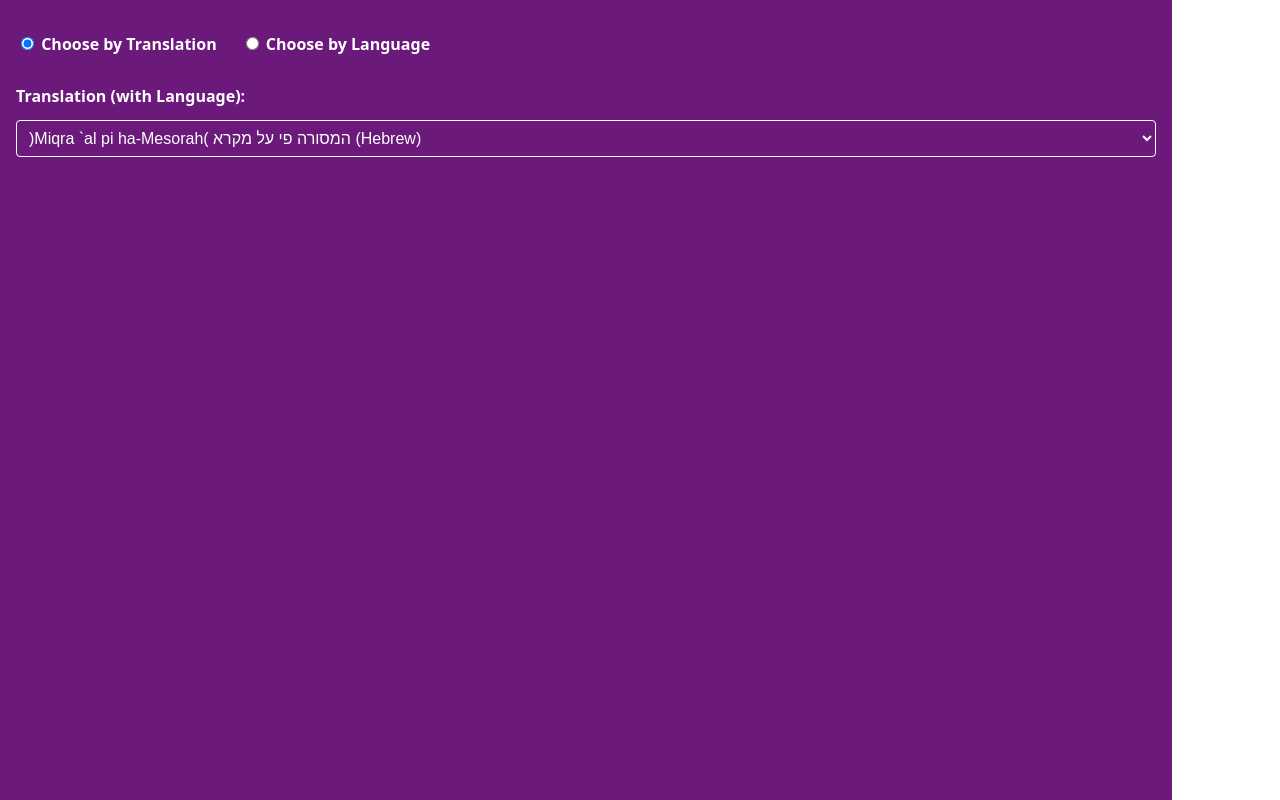
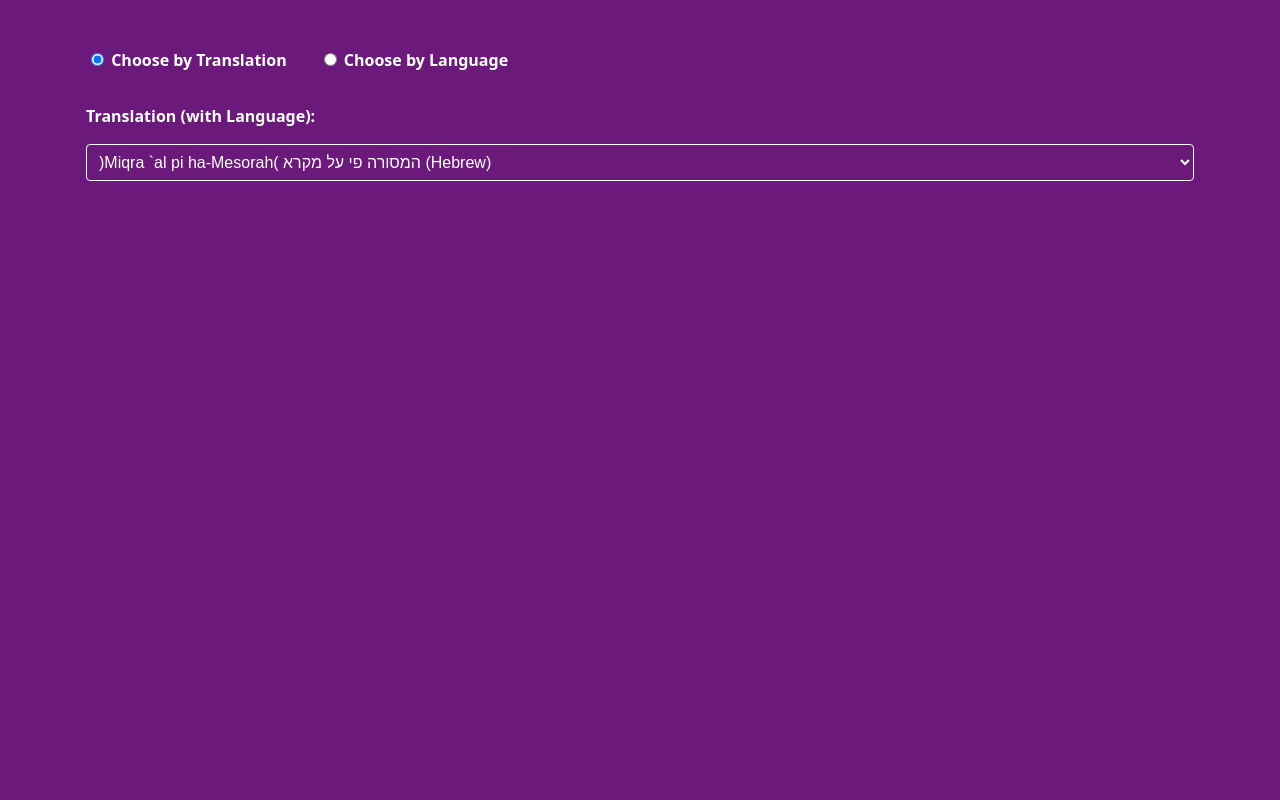
Before and after one commit to Tomcat9771/bible-dropdown-app, a React (Vite) app: page / in a window 1280 px wide. Built offline with nearby package versions, Linux system fonts and the light colour scheme.

Commit message:
Update width again

```diff
--- a/src/App.jsx
+++ b/src/App.jsx
@@ -4,15 +4,13 @@ import bibleData from './bibleData.json';
 
 export default function App() {
   // 1️⃣ Sort all translations A→Z
-  const sortedBibleData = useMemo(
-    () =>
-      [...bibleData].sort((a, b) =>
-        a.translation.localeCompare(b.translation, undefined, { sensitivity: 'base' })
-      ),
-    []
-  );
+  const sortedBibleData = useMemo(() =>
+    [...bibleData].sort((a, b) =>
+      a.translation.localeCompare(b.translation, undefined, { sensitivity: 'base' })
+    )
+  , []);
 
-  // 2️⃣ Group translations by language
+  // 2️⃣ Group by language
   const langMap = useMemo(() => {
     return bibleData.reduce((map, { translation, language }) => {
       (map[language] ??= []).push(translation);
@@ -20,28 +18,28 @@ export default function App() {
     }, {});
   }, []);
 
-  // 3️⃣ Sort languages A→Z
+  // 3️⃣ Sorted list of languages
   const sortedLanguages = useMemo(
     () => Object.keys(langMap).sort((a, b) => a.localeCompare(b)),
     [langMap]
   );
 
-  // — UI state for mode & selected language
+  // UI state
   const [mode, setMode] = useState('translation');
   const [selectedLanguage, setSelectedLanguage] = useState(sortedLanguages[0] || '');
 
-  // 4️⃣ Sorted translations for the chosen language
+  // 4️⃣ Translations for the selected language
   const languageTranslations = useMemo(
-    () =>
-      (langMap[selectedLanguage] || []).sort((a, b) =>
-        a.localeCompare(b, undefined, { sensitivity: 'base' })
-      ),
+    () => (langMap[selectedLanguage] || []).sort((a, b) =>
+      a.localeCompare(b, undefined, { sensitivity: 'base' })
+    ),
     [langMap, selectedLanguage]
   );
 
   return (
+    // ◀ Full‐viewport purple background
     <div style={styles.page}>
-      {/* Centered panel now up to 1140px wide */}
+      {/* ◀ Fixed‐width panel */}
       <div style={styles.panel}>
         {/* Mode Switch */}
         <div style={styles.field}>
@@ -55,7 +53,7 @@ export default function App() {
             />{' '}
             Choose by Translation
           </label>
-          <label style={{ ...styles.label, marginLeft: '1.5rem' }}>
+          <label style={{ ...styles.label, marginLeft: '2rem' }}>
             <input
               type="radio"
               name="mode"
@@ -94,9 +92,9 @@ export default function App() {
                 id="languageSelect"
                 style={styles.select}
                 value={selectedLanguage}
-                onChange={(e) => setSelectedLanguage(e.target.value)}
+                onChange={e => setSelectedLanguage(e.target.value)}
               >
-                {sortedLanguages.map((lang) => (
+                {sortedLanguages.map(lang => (
                   <option key={lang} value={lang}>
                     {lang}
                   </option>
@@ -108,7 +106,7 @@ export default function App() {
                 Translations for “{selectedLanguage}”:
               </label>
               <select id="langTranslationSelect" style={styles.select}>
-                {languageTranslations.map((trans) => (
+                {languageTranslations.map(trans => (
                   <option key={trans} value={trans}>
                     {trans}
                   </option>
@@ -126,25 +124,27 @@ const styles = {
   page: {
     backgroundColor: '#6B1A7B',
     minHeight: '100vh',
+    width: '100vw',            // ensure it spans full viewport width
     display: 'flex',
-    justifyContent: 'center',
-    alignItems: 'flex-start', // or 'center' for vertical centering
+    justifyContent: 'center',  // center the panel horizontally
+    alignItems: 'flex-start',  // or 'center' to vertical‐center
     padding: '2rem 0',
     boxSizing: 'border-box',
+    margin: 0,
   },
   panel: {
-    width: '100%',
-    maxWidth: '1140px',  // <— now up to 1140px wide
-    backgroundColor: 'transparent',
-    padding: '0 1rem',   // optional inner padding
+    width: '100%',            // take up all available up to maxWidth
+    maxWidth: '1140px',       // fixed max width of 1140px
+    boxSizing: 'border-box',
+    padding: '1rem',
   },
   field: {
-    marginBottom: '1.25rem',
+    marginBottom: '1.5rem',
   },
   label: {
-    display: 'inline-block',
     color: 'white',
     fontWeight: 'bold',
+    display: 'inline-block',
     marginBottom: '0.5rem',
   },
   select: {
@@ -155,6 +155,7 @@ const styles = {
     color: 'white',
     border: '1px solid #fff',
     borderRadius: '4px',
-    marginTop: '0.25rem',
+    marginTop: '0.5rem',
+    boxSizing: 'border-box',
   },
 };
```
